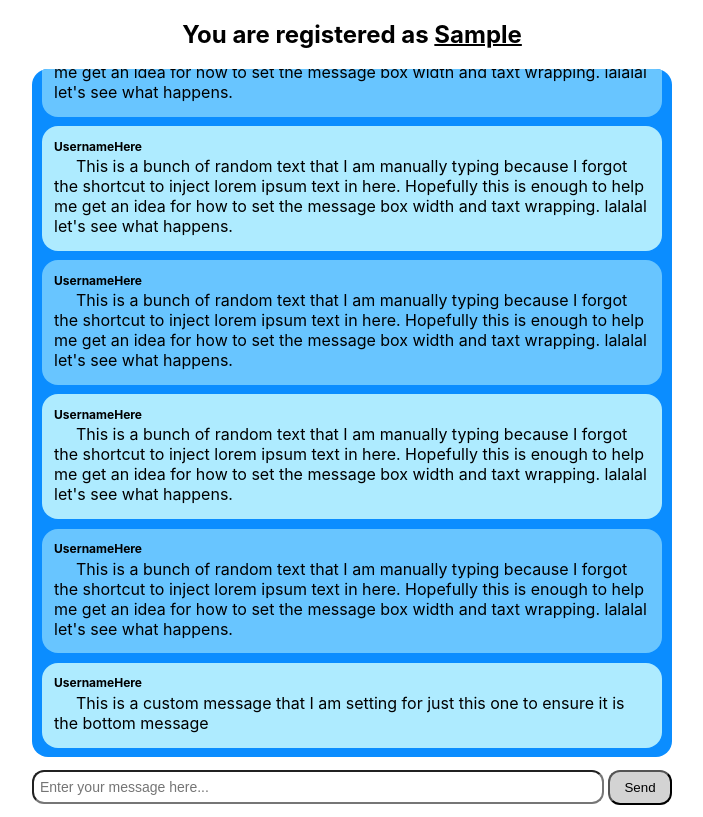
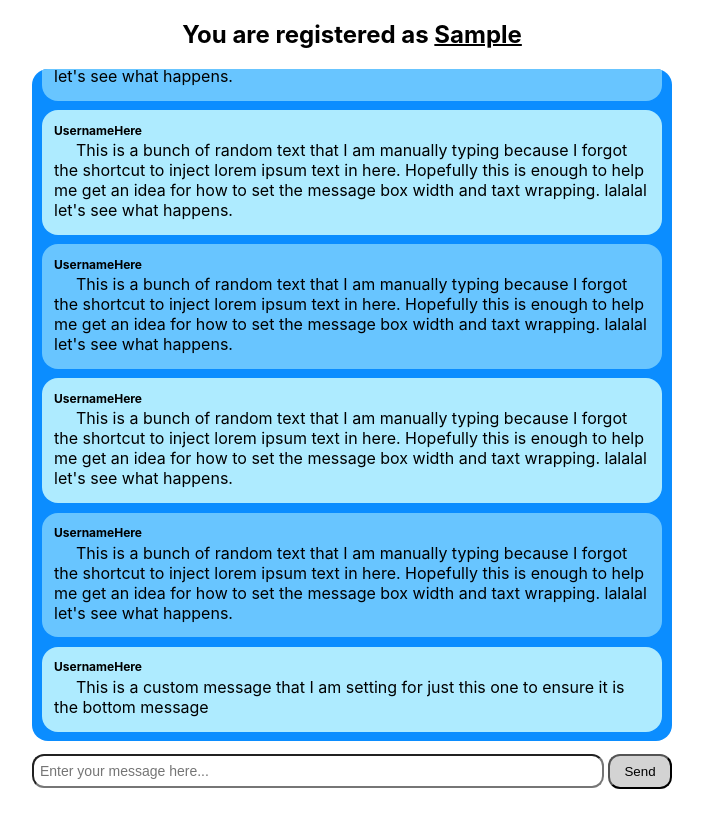
Before and after one commit to atcriteria/mymessenger-frontend, a React (Create React App) app: page / in a window 1280 px wide. Both pictures are taken after typing "Sample" into the empty fields and a click on the button "Submit". Shown: the whole page, without its empty margins (288-991 px from the left). Built offline with nearby package versions, Linux system fonts and the light colour scheme.

Commit message:
slight tweak to chat box max-height to keep it from scrolling on desktop

```diff
--- a/src/App.css
+++ b/src/App.css
@@ -3,6 +3,7 @@
   text-align: center;
   width: 50%;
   min-width: 400px;
+  max-height: 100vh;
 }
 
 /*
@@ -19,7 +20,7 @@
 .chat-box-wrapper{
   background-color: rgb(11, 141, 255);
   padding: 0 1.5%;
-  max-height: 86vh;
+  max-height: 84vh;
   overflow: auto;
   display: flex;
   flex-direction: column-reverse;
```
